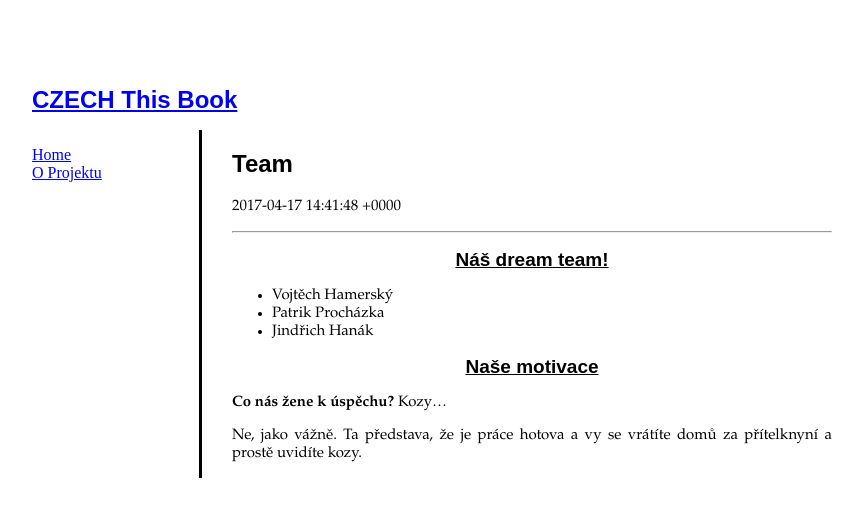
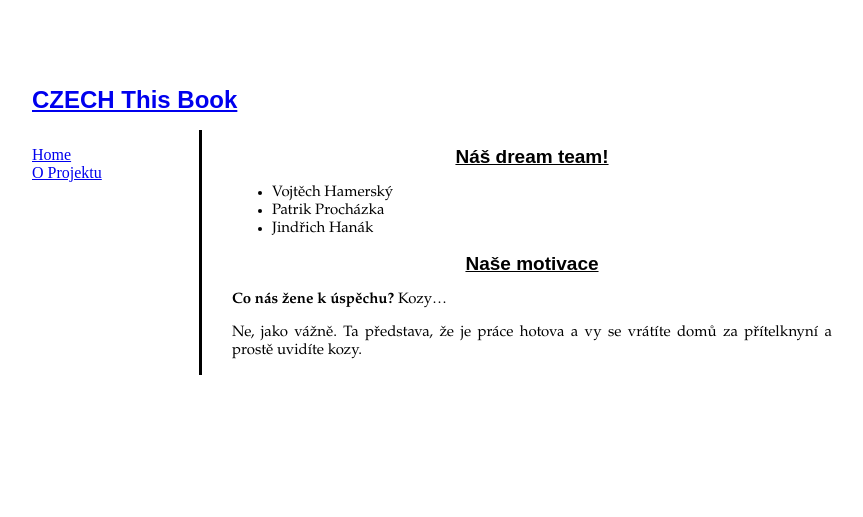
Before and after one commit to EclecticGuy/learn-jekyll, a Jekyll site: the page built from _posts/2017-04-17-team.md, in a window 1280 px wide. Shown: the top 517 px of the page, without its empty margins (208-1071 px from the left). Built offline with Jekyll 4.4.1, drawn with Linux system fonts in a browser that asks for light colours.

Commit message:
Změna layoutu u team.md

```diff
--- a/_posts/2017-04-17-team.md
+++ b/_posts/2017-04-17-team.md
@@ -1,10 +1,6 @@
 ---
-layout: post
+layout: page
 title:  "Team"
-date:   2017-04-17 15:41:48 +0100
-tags:
-    - czech
-    - this
 ---
 
 <h2>Náš dream team!</h2>
```
